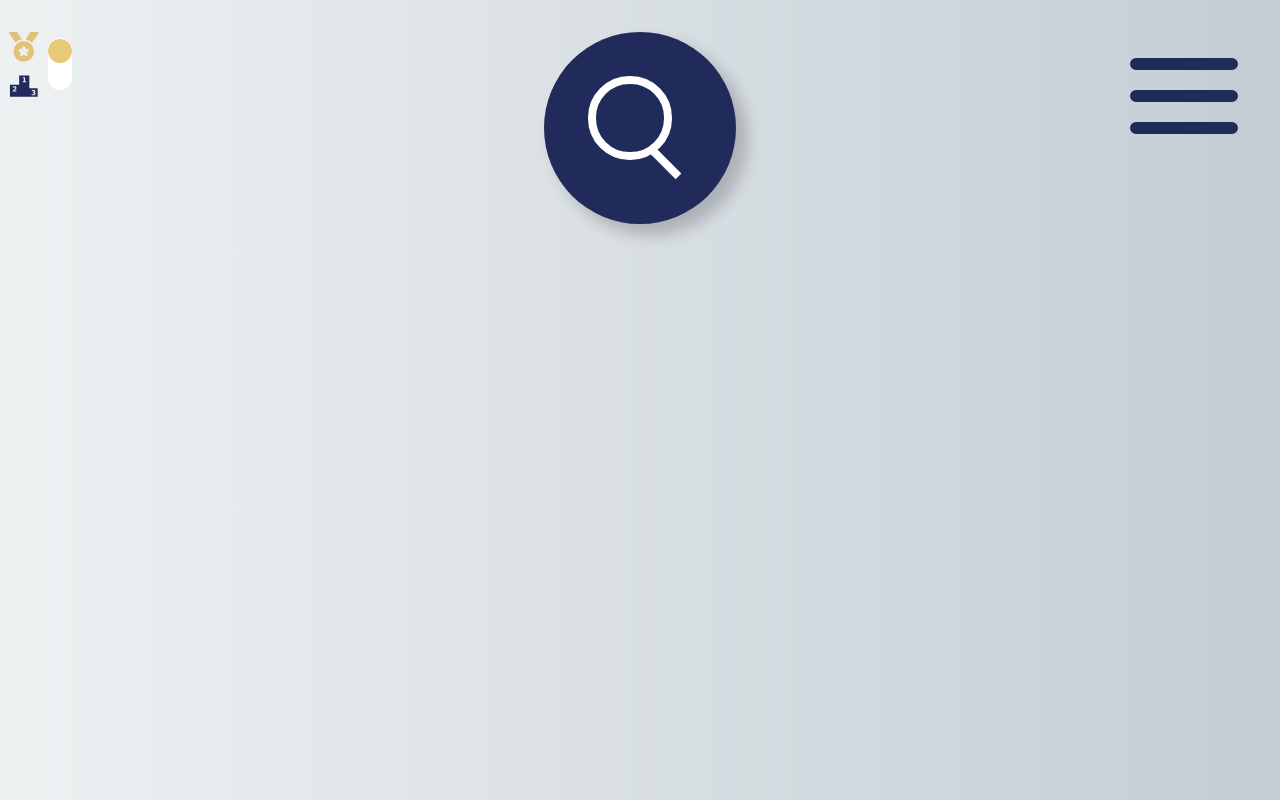
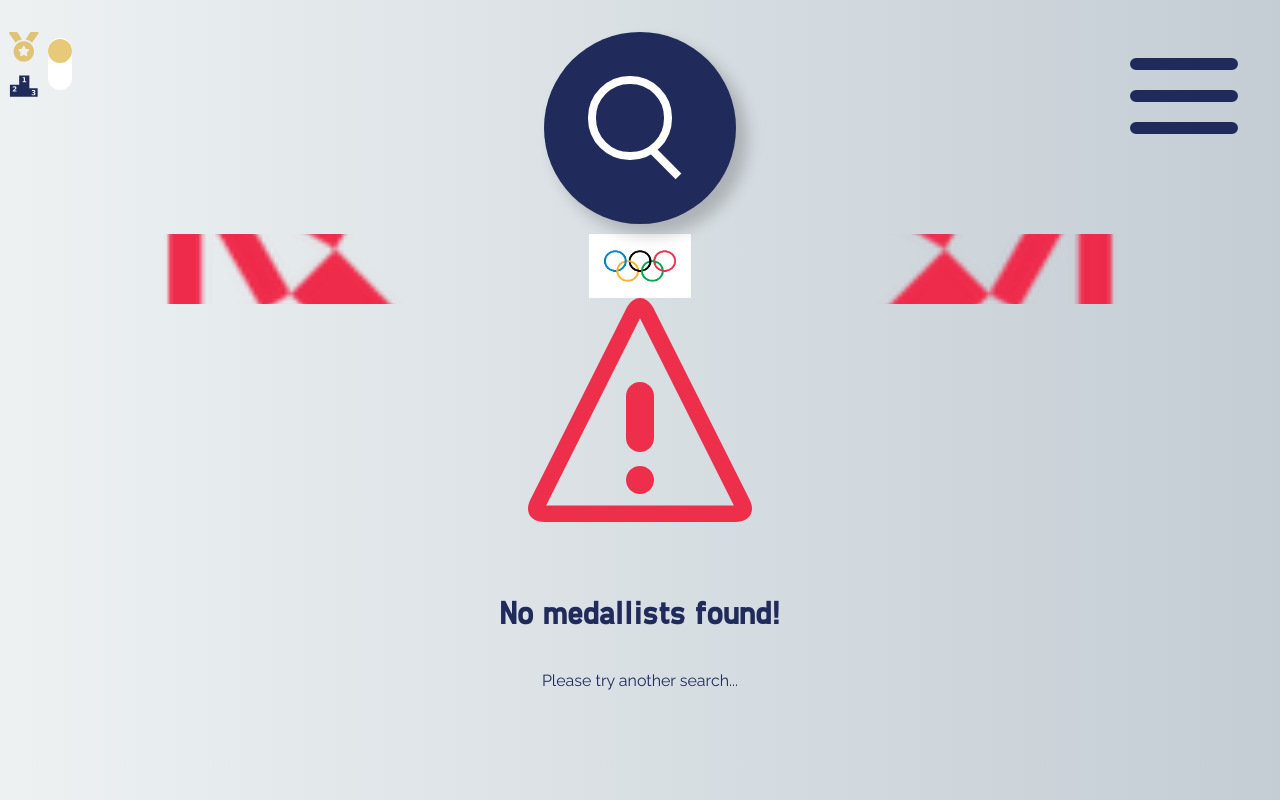
Before and after one commit to loosenthedark/going-for-gold, a React (Create React App) app: page /medallists in a window 1280 px wide. Built offline with nearby package versions, Linux system fonts and the light colour scheme; no server answers.

Commit message:
UX: Provide error handling feedback to user when they enter a search filter term that returns no countries from the array

```diff
--- a/src/components/Medallists.js
+++ b/src/components/Medallists.js
@@ -1,18 +1,26 @@
-import React, { useState, useRef } from "react";
-import { useScrollPosition } from "@n8tb1t/use-scroll-position";
+import React from "react";
 import { FaAward } from "react-icons/fa";
+import { ImWarning } from "react-icons/im";
 import { useGlobalContext } from "../context";
 import flagROC from "../static/images/logos/flag-roc.png";
+import flagOlympic from "../static/images/logos/flag-olympic.png";
 import Loading from "./Loading";
 import Toggle from "./ToggleSwitch";
 import Search from "./SearchInput";
 import NavToggler from "./NavToggler";
 
 const Medallists = () => {
-  // STEP 26 = Invoke custom useGlobalContext hook and access movies array as well as isLoading state value...
+  // Invoke custom useGlobalContext hook and access movies array as well as isLoading state value...
   const { medalCountries, isLoading, toggledIcon, searchQuery } =
     useGlobalContext();
 
+  const filteredMedalCountries = medalCountries.filter((country) => {
+    return searchQuery === "" || searchQuery.length < 3
+      ? country
+      : country.name.toLowerCase().includes(searchQuery.toLowerCase());
+  });
+
+  // Utility function obtained from this Stack Overflow thread: https://stackoverflow.com/questions/487073/how-to-check-if-element-is-visible-after-scrolling/22480938#22480938
   const isScrolledIntoView = (el) => {
     const rect = el.getBoundingClientRect();
     const elemTop = rect.top;
@@ -36,13 +44,52 @@ const Medallists = () => {
     }, 3000);
   };
 
-  // STEP 27 = Set up multiple conditional returns:
-  // Condition 1: loading condition...
+  // Set up multiple conditional returns:
+  // Condition 1: No medallists found based on user search criteria...
+  if (
+    document.readyState === "complete" &&
+    filteredMedalCountries.length === 0
+  ) {
+    return (
+      <>
+        <Toggle />
+        <Search />
+        <NavToggler />
+        <section>
+          <article className='flex-centre-j article-error'>
+            <div
+              className={`container-flag container-flag-Americas flex-centre`}
+            >
+              <div className='wrapper-flag'>
+                <img className='flag' src={flagOlympic} alt='' />{" "}
+                <div className='flag-olympic trbl-0'> </div>{" "}
+              </div>{" "}
+            </div>{" "}
+            <div>
+              <h3>No medallists found!</h3>{" "}
+              <div>
+                <p>Please try another search...</p>
+                <ul>
+                  <li>
+                    <div className='wrapper-rank'>
+                      <ImWarning className='icon-warning' />
+                    </div>{" "}
+                  </li>{" "}
+                </ul>{" "}
+              </div>{" "}
+            </div>{" "}
+          </article>
+        </section>{" "}
+      </>
+    );
+  }
+
+  // Condition 2: loading condition...
   if (isLoading) {
     return <Loading />;
   }
   // Condition 2 (default): "true return" condition...
-  // STEP 28 = Iterate over the medalCountries array, returning a standalone article element for each country...
+  // Iterate over the medalCountries array, returning a standalone article element for each country...
   return (
     <>
       <Toggle />
@@ -50,14 +97,8 @@ const Medallists = () => {
       <NavToggler />
       <section>
         {" "}
-        {medalCountries
-          .filter((country) => {
-            return searchQuery === "" || searchQuery.length < 3
-              ? country
-              : country.name.toLowerCase().includes(searchQuery.toLowerCase());
-          })
-          .map((country, index) => {
-            // STEP 29 = Destructure all relevant props from country object in fn arg, allocating more appropriate/simplified aliases where necessary...
+        {filteredMedalCountries.map((country, index) => {
+          // Destructure all relevant props from country object in fn arg, allocating more appropriate/simplified aliases where necessary...
           const {
             alpha3Code: id,
             name,
@@ -70,7 +111,7 @@ const Medallists = () => {
             medalsPerMillion,
           } = country;
 
-            // STEP 30 = Link functionality here needs to be dynamic, so template literal syntax should be used...
+          // Link functionality here needs to be dynamic, so template literal syntax should be used...
           return (
             // <Link key={country.id} className='' to={`/country/${id}`}>
             <article className='flex-centre-j' key={id}>
@@ -92,8 +133,7 @@ const Medallists = () => {
                         ? "Moldova"
                         : name === "Iran (Islamic Republic of)"
                         ? "Iran"
-                          : name ===
-                            "Macedonia (the former Yugoslav Republic of)"
+                        : name === "Macedonia (the former Yugoslav Republic of)"
                         ? "North Macedonia"
                         : name === "Venezuela (Bolivarian Republic of)"
                         ? "Venezuela"
@@ -143,30 +183,22 @@ const Medallists = () => {
                     </span>{" "}
                   </li>{" "}
                   <li
-                      className={
-                        !toggledIcon ? "underline underline-gold" : null
-                      }
+                    className={!toggledIcon ? "underline underline-gold" : null}
                   >
                     Gold medals: <span> {goldMedals} </span>{" "}
                   </li>{" "}
                   <li
-                      className={
-                        toggledIcon ? "underline underline-gold" : null
-                      }
+                    className={toggledIcon ? "underline underline-gold" : null}
                   >
                     Total medals: <span> {totalMedals} </span>{" "}
                   </li>{" "}
                   <li
-                      className={
-                        !toggledIcon ? "underline underline-gold" : null
-                      }
+                    className={!toggledIcon ? "underline underline-gold" : null}
                   >
                     Golds per million: <span> {goldsPerMillion} </span>{" "}
                   </li>{" "}
                   <li
-                      className={
-                        toggledIcon ? "underline underline-gold" : null
-                      }
+                    className={toggledIcon ? "underline underline-gold" : null}
                   >
                     Total per million: <span> {medalsPerMillion} </span>{" "}
                   </li>{" "}
--- a/src/index.css
+++ b/src/index.css
@@ -776,6 +776,10 @@ Medallists
     margin: 0 auto;
 }
 
+.container-flag+div>div {
+    min-height: 23.5vh;
+}
+
 .container-flag-Europe {
     background-image: url("./static/images/logos/logo-tokyo-2020-blue-light.png");
 }
@@ -814,6 +818,23 @@ Medallists
     width: 100%;
     height: 20vw;
     margin-bottom: 0;
+}
+
+.article-error h3,
+.article-error p {
+    margin-bottom: 3vw;
+    color: var(--clr-tokyo-blue);
+    text-align: center;
+    line-height: 1.1;
+}
+
+.article-error h3 {
+    font-size: 2rem;
+    margin-top: 20vw;
+}
+
+.article-error p {
+    font-size: 1rem;
 }
 
 .wrapper-rank {
@@ -875,6 +896,10 @@ Medallists
 
 .icon-award-golds {
     color: var(--clr-medal-gold-opaque);
+}
+
+.icon-warning {
+    color: var(--clr-olympic-red);
 }
 
 @keyframes rotation {
```
Also changed, not shown: 1 other file (tests, documents, lock files or other folders). Lines whose indentation alone changed are shown as unchanged.
